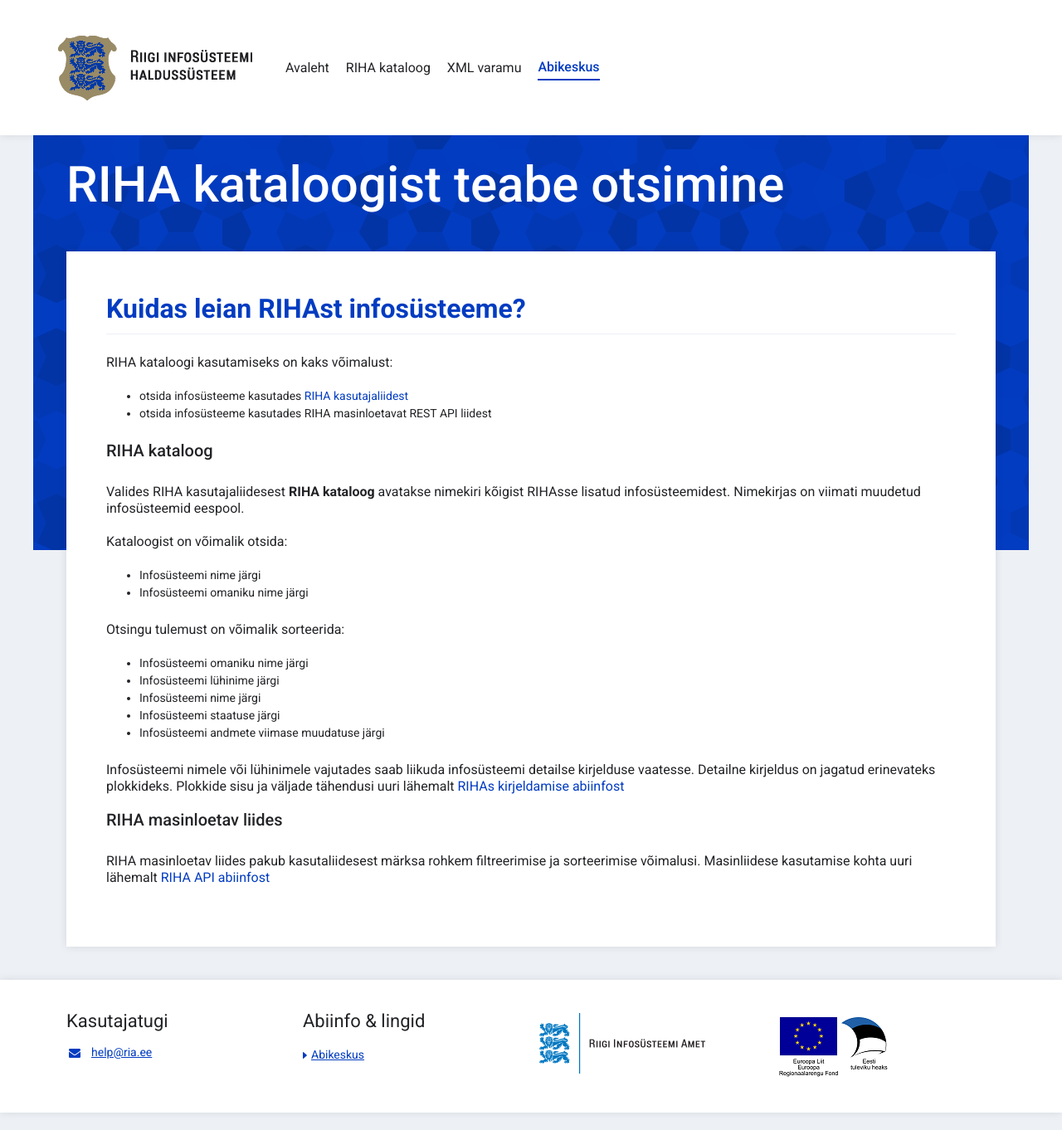
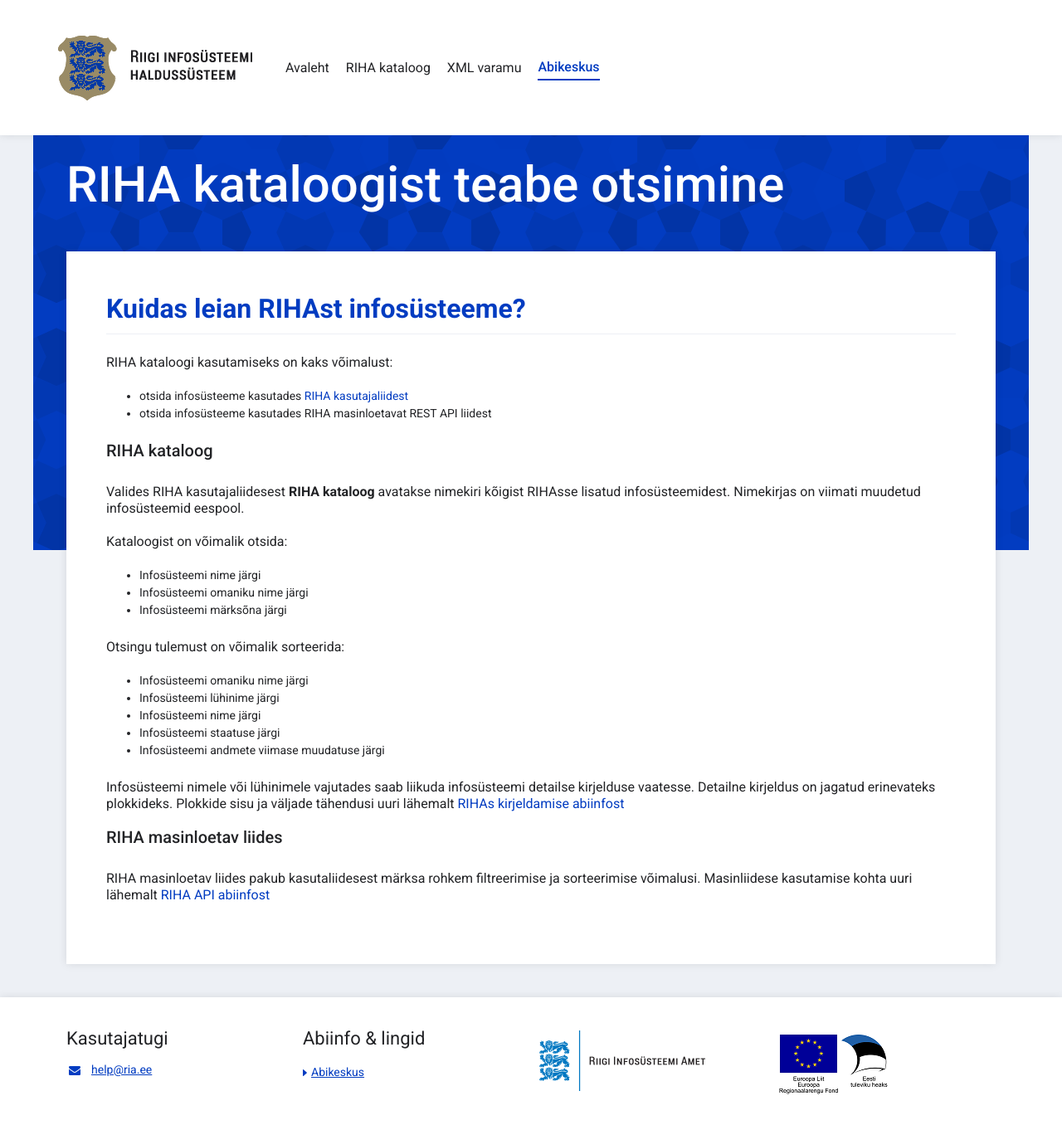
Before and after one commit to e-gov/RIHA-Help, a Jekyll site: the page built from docs/kataloogi-kasutamine.md, in a window 1280 px wide. Shown: the whole page at 83% size. Built offline with Jekyll 4.4.1, drawn with Linux system fonts in a browser that asks for light colours; before the commit the page ends 1341 px from its top, so only the background shows below that.

Commit message:
Update kataloogi-kasutamine.md

```diff
--- a/docs/kataloogi-kasutamine.md
+++ b/docs/kataloogi-kasutamine.md
@@ -15,6 +15,7 @@ Valides RIHA kasutajaliidesest **RIHA kataloog** avatakse nimekiri kõigist RIHA
 Kataloogist on võimalik otsida:
 - Infosüsteemi nime järgi
 - Infosüsteemi omaniku nime järgi
+- Infosüsteemi märksõna järgi
 
 Otsingu tulemust on võimalik sorteerida:
 - Infosüsteemi omaniku nime järgi
```
